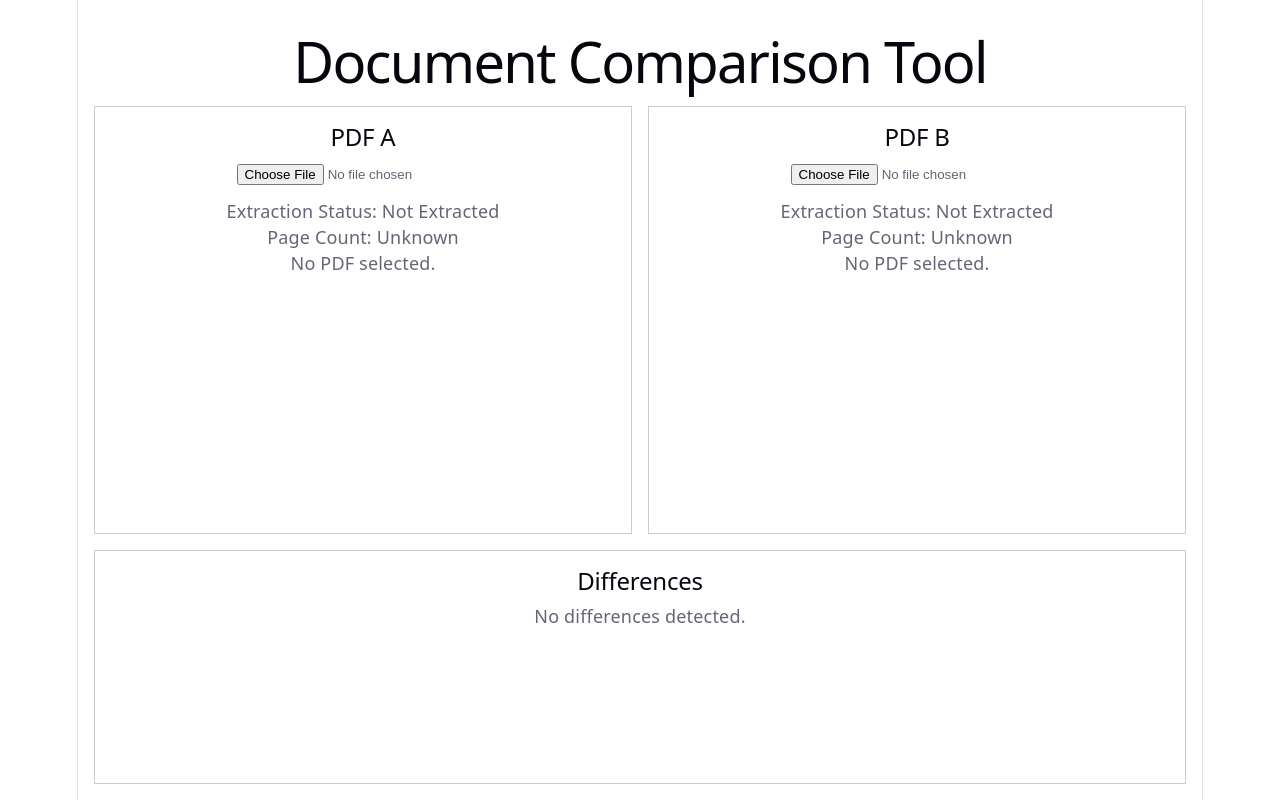
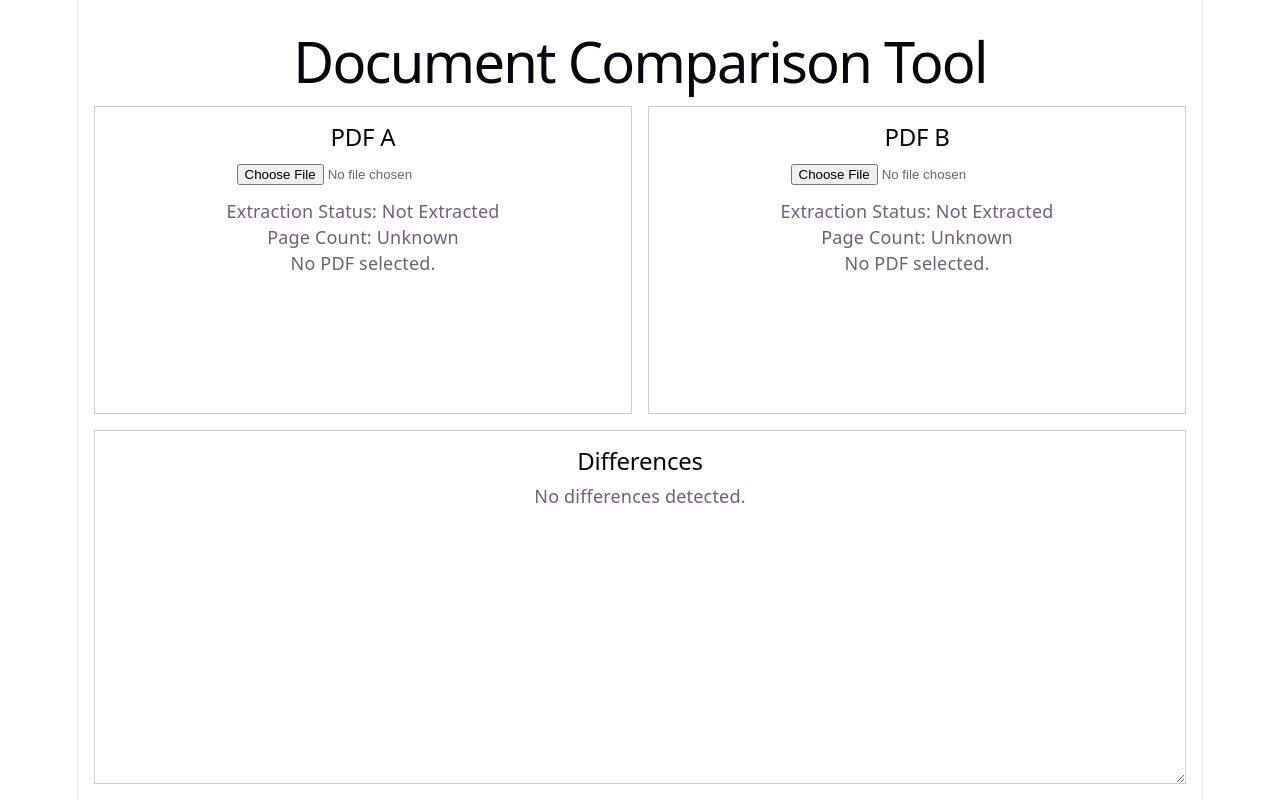
Before and after one commit to nier122/document-comparison-tool, a React (Vite) app in the folder frontend/: page / in a window 1280 px wide. Built offline with nearby package versions, Linux system fonts and the light colour scheme.

Commit message:
Make differences panel resizable

```diff
--- a/frontend/src/components/DifferencePanel.tsx
+++ b/frontend/src/components/DifferencePanel.tsx
@@ -37,8 +37,11 @@
         marginTop: '16px',
         border: '1px solid #ccc',
         padding: '16px',
-        height: '200px',
+        height: '320px',
+        minHeight: '160px',
+        maxHeight: '70vh',
         overflow: 'auto',
+        resize: 'vertical',
       }}
     >
       <h2>Differences</h2>
```
